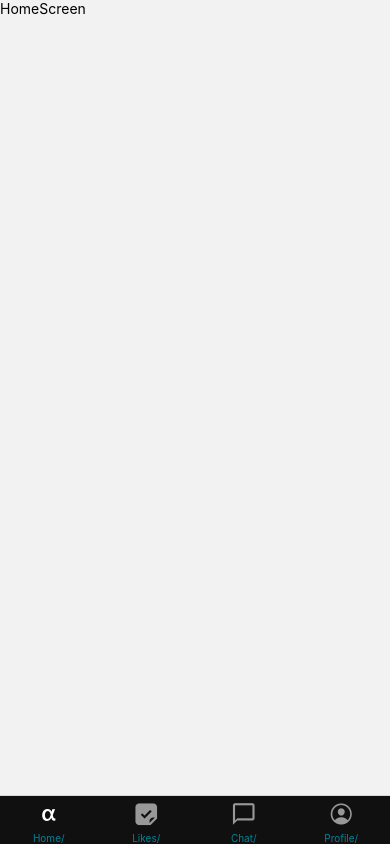
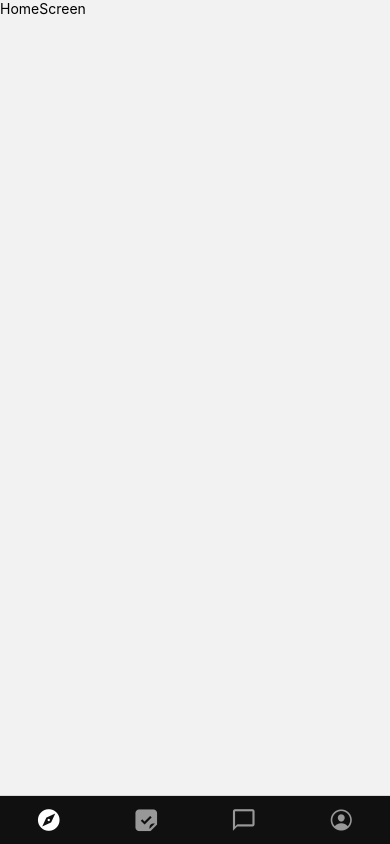
Before and after one commit to jasmitamukherjee/AwesomeProject, a React Native app: screen / in a window 390 px wide. Built offline with nearby package versions, Linux system fonts and the light colour scheme.

Commit message:
Update StackNavigator.js

```diff
--- a/navigation/StackNavigator.js
+++ b/navigation/StackNavigator.js
@@ -20,23 +20,25 @@ const StackNavigator = () => {
     const Tab = createBottomTabNavigator();
     function BottomTabs(){
         return(
-            <Tab.Navigator>
-                <Tab.Screen name="Home/" component={HomeScreen} options={{tabBarStyle:{backgroundColor:'#101010'},
+            <Tab.Navigator screenOptions={()=>({
+                tabBarShowLabel:false
+            })}>
+                <Tab.Screen name="Home" component={HomeScreen} options={{tabBarStyle:{backgroundColor:'#101010'},
             tabBarLabelStyle:{color:'#008397'},
             headerShown:false,
             tabBarIcon:({focused})=>
             focused ?(
-                <MaterialCommunityIcons name='alpha' size={26} color='white'/>
+                <MaterialIcons name='explore' size={26} color='white'/>
 
 
             ):(
-                <MaterialCommunityIcons name='alpha' size={26} color='#989898'/>
+                <MaterialIcons name='explore' size={26} color='#989898'/>
 
 
             )
 
             }}/>
-            <Tab.Screen name="Likes/" component={LikesScreen} options={{tabBarStyle:{backgroundColor:'#101010'},
+            <Tab.Screen name="Likes" component={LikesScreen} options={{tabBarStyle:{backgroundColor:'#101010'},
             tabBarLabelStyle:{color:'#008397'},
             headerShown:false,
             tabBarIcon:({focused})=>
@@ -51,7 +53,7 @@ const StackNavigator = () => {
             )
 
             }}/>
-            <Tab.Screen name="Chat/" component={ChatScreen} options={{tabBarStyle:{backgroundColor:'#101010'},
+            <Tab.Screen name="Chat" component={ChatScreen} options={{tabBarStyle:{backgroundColor:'#101010'},
             tabBarLabelStyle:{color:'#008397'},
             headerShown:false,
             tabBarIcon:({focused})=>
@@ -67,7 +69,7 @@ const StackNavigator = () => {
 
             }}/>
 
-<Tab.Screen name="Profile/" component={ProfileScreen} options={{tabBarStyle:{backgroundColor:'#101010'},
+<Tab.Screen name="Profile" component={ProfileScreen} options={{tabBarStyle:{backgroundColor:'#101010'},
             tabBarLabelStyle:{color:'#008397'},
             headerShown:false,
             tabBarIcon:({focused})=>
```
